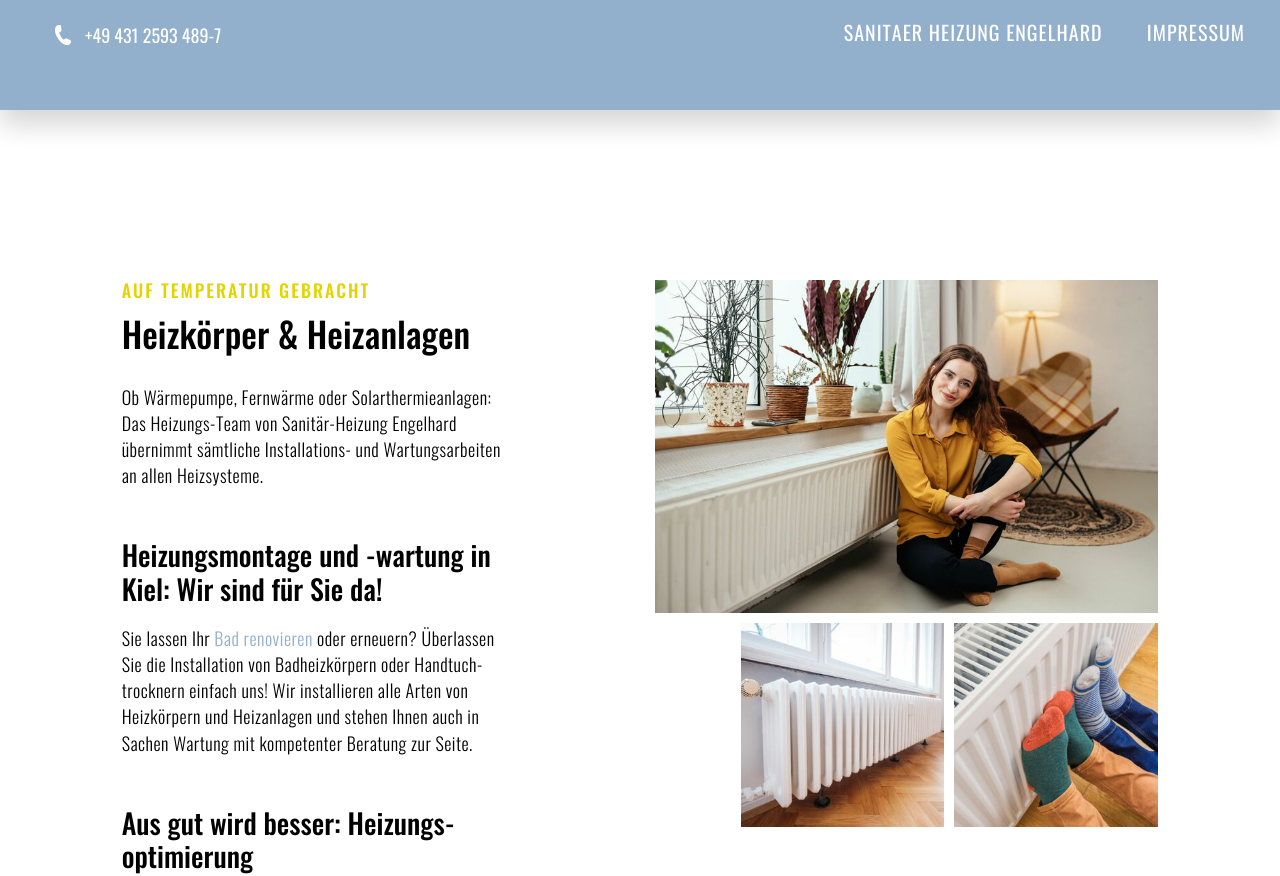
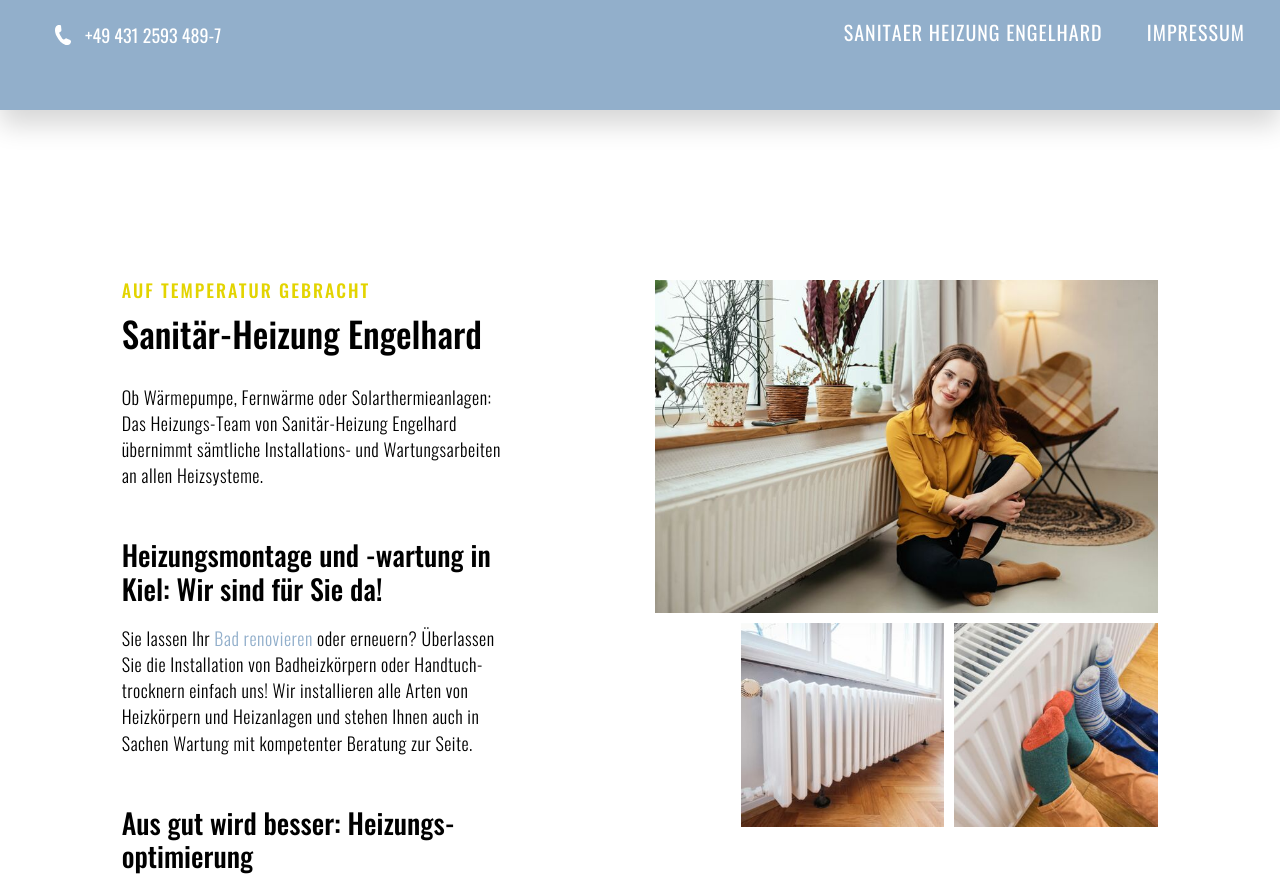
Before and after one commit to Rhein-main-sanitaer-Heizung/sanitaer-heizung-weisser, a plain HTML site: page index.html in a window 1280 px wide. Shown: the top 876 px of the page. Drawn offline with Linux system fonts and the light colour scheme; a script that the page names is missing.

Commit message:
Update index.html

```diff
--- a/index.html
+++ b/index.html
@@ -90,7 +90,7 @@
 <div  class="ce_columns ce_colStart col-12 col-sm-10 col-md-6 col-xl-4 col-start-xl-2     ">
 <div class="ce_text block mb-s   ">
 <h2>Auf Temperatur gebracht</h2>
-<h3>Heizkörper &amp; Heizanlagen</h3>
+<h3>Sanitär-Heizung Engelhard</h3>
 <p>Ob Wärmepumpe, Fernwärme oder Solarthermie&shy;anlagen: Das Heizungs-Team von Sanitär-Heizung Engelhard übernimmt sämtliche Installations- und Wartungs&shy;arbeiten an allen Heizsysteme. </p>
 </div>
 <div class="ce_text block mb-s   ">
```
